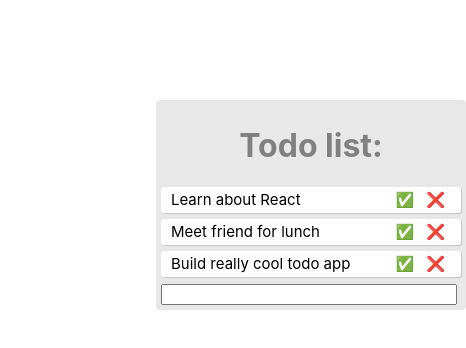
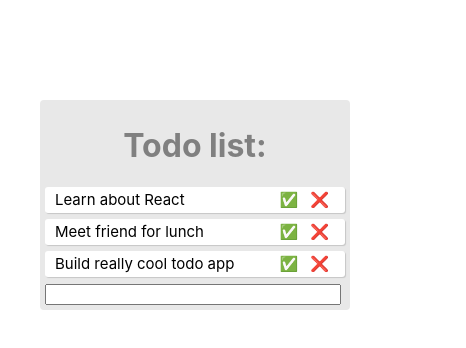
Before and after one commit to iLaD08/todo-app, a React (Create React App) app: page / in a window 390 px wide. Shown: the top 348 px of the page, 466 px wide, since content can reach past the window. Built offline with nearby package versions, Linux system fonts and the light colour scheme.

Commit message:
make it responsive

```diff
--- a/src/App.css
+++ b/src/App.css
@@ -4,10 +4,14 @@
   padding: 30px;
 }
 
+.todoapp {
+  display: flex;
+  justify-content: center;
+}
+
 .todo-list {
-  position: relative;
+  position: absolute;
   top: 100px;
-  left: 40%;
   background: #e8e8e8;
   border-radius: 4px;
   width: 300px;
--- a/src/App.js
+++ b/src/App.js
@@ -4,7 +4,9 @@ import './App.css';
 
 const App = () =>  (
         <div className="App">
-            <TodoList />
+            <div className="todoapp">
+                <TodoList />
+            </div>
         </div>
 );
 
--- a/src/components/todo-list/index.js
+++ b/src/components/todo-list/index.js
@@ -3,6 +3,7 @@ import Todo from "../todo/index";
 import TodoForm from "../todo-form/index";
 
 const TodoList = () => {
+
     const [todos, setTodos] = React.useState([
       { text: "Learn about React" },
       { text: "Meet friend for lunch" },
```
